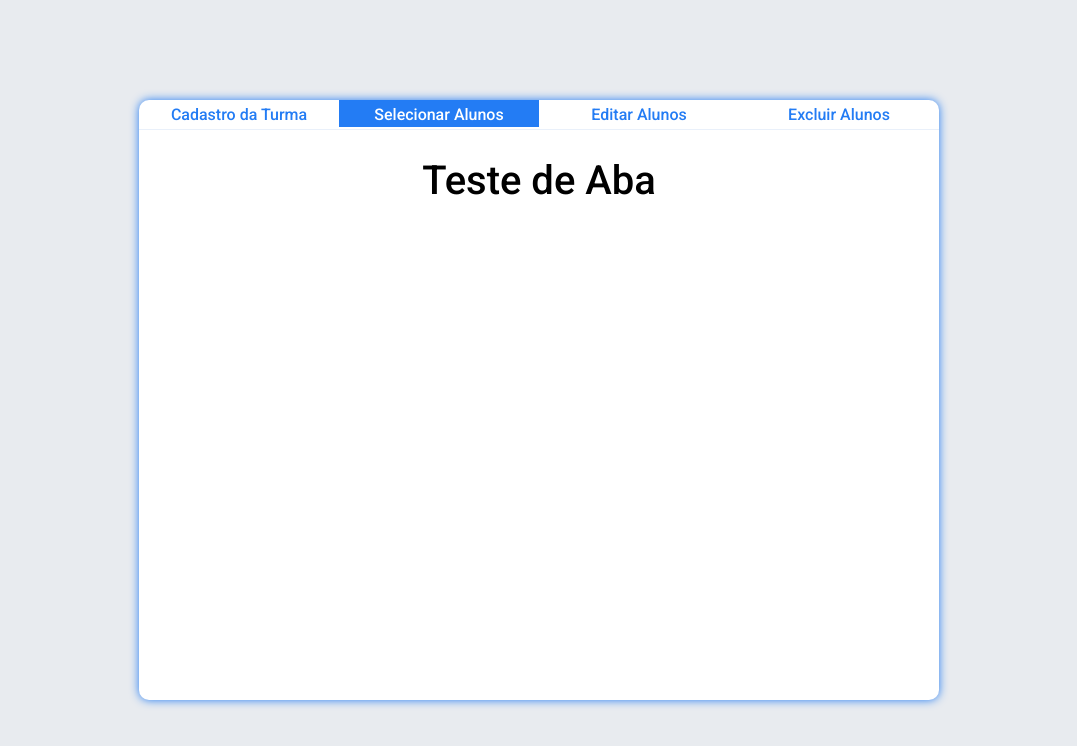
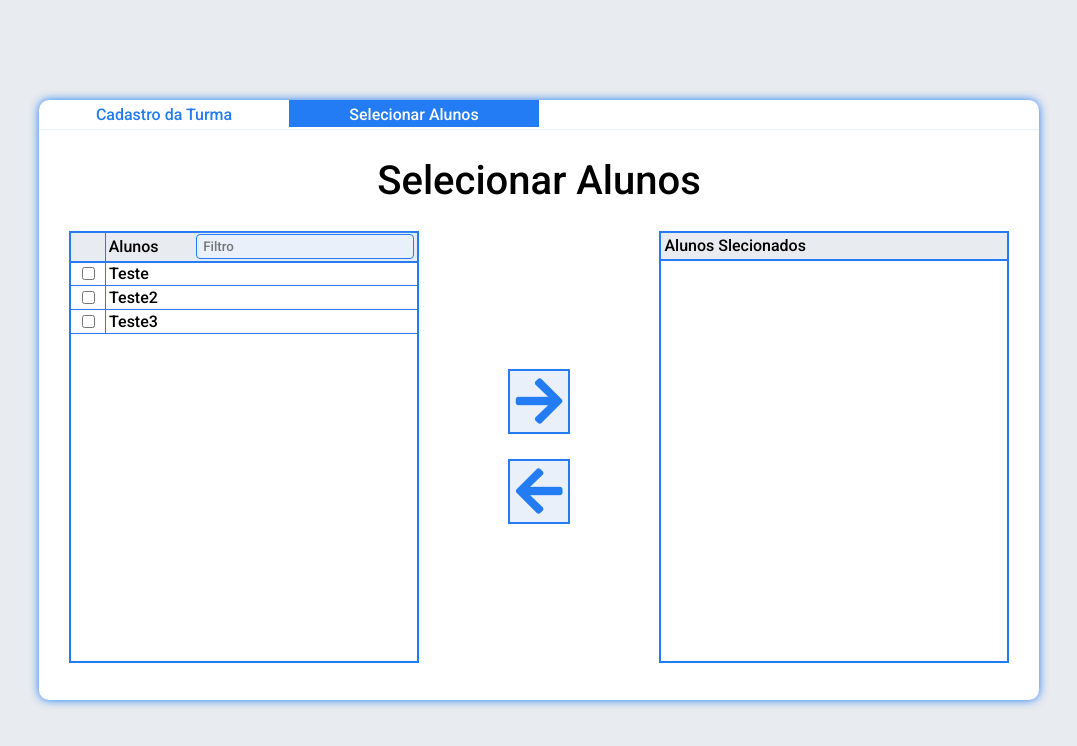
Before and after one commit to LucasKohler/Components-test, a plain HTML site: page tab-menu/index.html in a window 1280 px wide. Both pictures are taken after a click on the element "Selecionar Alunos". Shown: the whole page, without its empty margins (101-1178 px from the left). Drawn offline with Linux system fonts and the light colour scheme.

Commit message:
segunda aba finalizada

```diff
--- a/tab-menu/index.html
+++ b/tab-menu/index.html
@@ -6,6 +6,13 @@
 			href="https://fonts.googleapis.com/css2?family=Roboto:wght@500&display=swap"
 			rel="stylesheet"
 		/>
+		<link
+			rel="stylesheet"
+			href="https://use.fontawesome.com/releases/v5.14.0/css/all.css"
+			integrity="sha384-HzLeBuhoNPvSl5KYnjx0BT+WB0QEEqLprO+NBkkk5gbc67FTaL7XIGa2w1L0Xbgc"
+			crossorigin="anonymous"
+		/>
+
 		<meta charset="UTF-8" />
 		<meta name="viewport" content="width=device-width, initial-scale=1.0" />
 		<title>Document</title>
@@ -15,8 +22,6 @@
 			<div class="tabs">
 				<div class="tab selected" id="create">Cadastro da Turma</div>
 				<div class="tab" id="list">Selecionar Alunos</div>
-				<div class="tab" id="edit">Editar Alunos</div>
-				<div class="tab" id="delete">Excluir Alunos</div>
 			</div>
 			<div class="content">
 				<h1>Cadastro da Turma</h1>
@@ -63,13 +68,75 @@
 			</div>
 
 			<div class="content">
-				<h1>Teste de Aba</h1>
-			</div>
-			<div class="content">
-				<h1>Teste de aba 2</h1>
-			</div>
-			<div class="content">
-				<h1>Teste de aba 3</h1>
+				<h1>Selecionar Alunos</h1>
+				<div class="main-container">
+					<div class="container">
+						<div class="row">
+							<div class="col-header"></div>
+							<header>
+								<span>Alunos</span
+								><input
+									type="text"
+									name="search"
+									id="search"
+									placeholder="Filtro"
+								/>
+							</header>
+						</div>
+
+						<div class="container-aux" id="students">
+							<div class="container-row">
+								<div class="col-10">
+									<input
+										type="checkbox"
+										name="studentCheck"
+										id="studentCheck"
+										value="teste"
+									/>
+								</div>
+								<div class="col-90">Teste</div>
+							</div>
+
+							<div class="container-row">
+								<div class="col-10">
+									<input
+										type="checkbox"
+										name="studentCheck"
+										id="studentCheck"
+										value="teste2"
+									/>
+								</div>
+								<div class="col-90">Teste2</div>
+							</div>
+
+							<div class="container-row">
+								<div class="col-10">
+									<input
+										type="checkbox"
+										name="studentCheck"
+										id="studentCheck"
+										value="teste3"
+									/>
+								</div>
+								<div class="col-90">Teste3</div>
+							</div>
+						</div>
+					</div>
+					<div class="buttons">
+						<button id="to-right">
+							<i class="fas fa-arrow-right fa-4x"></i>
+						</button>
+						<button id="to-left">
+							<i class="fas fa-arrow-left fa-4x"></i>
+						</button>
+					</div>
+
+					<!-- right container-->
+					<div class="container-selected">
+						<header>Alunos Slecionados</header>
+						<div class="container-aux" id="selectedStudents"></div>
+					</div>
+				</div>
 			</div>
 		</div>
 	</body>
--- a/tab-menu/script.js
+++ b/tab-menu/script.js
@@ -1,5 +1,10 @@
 const tabs = document.getElementsByClassName('tab');
 const content = document.getElementsByClassName('content');
+const toRight = document.getElementById('to-right');
+const toLeft = document.getElementById('to-left');
+const students = document.getElementById('students');
+const selectedStudentsContainer = document.getElementById('selectedStudents');
+const selectedStudents = [];
 
 //Moving class selected to the new selected tab
 function tabStyle(tab) {
@@ -16,6 +21,48 @@ function showContent(index) {
 	content[index].style.display = 'flex';
 }
 
+function moveStudent() {
+	const checkboxes = document.querySelectorAll(
+		'input[name="studentCheck"]:checked'
+	);
+	for (let checkbox of checkboxes) {
+		let parentRM = checkbox.parentNode.parentNode;
+		parentRM.remove();
+		let z = document.createElement('div');
+		z.classList.add('studentList');
+		z.innerHTML = checkbox.value;
+		selectedStudentsContainer.appendChild(z);
+		selectedStudents.push(z);
+		z.addEventListener('click', () => addClass(z));
+	}
+}
+
+//Move student from right to left
+function returnStudent() {
+	const checkedStudents = document.querySelectorAll('.studentList.selected');
+	for (let student of checkedStudents) {
+		let z = `
+		<div class="container-row">
+			<div class="col-10">
+				<input
+					type="checkbox"
+					name="studentCheck"
+					id="studentCheck"
+					value="${student.textContent}"
+				/>
+			</div>
+			<div class="col-90">${student.textContent}</div>
+		</div>
+		`;
+		student.remove();
+		students.innerHTML += z;
+	}
+}
+
+function addClass(student) {
+	student.classList.toggle('selected');
+}
+
 //attaches an event handler to all tabs
 for (let i = 0; i < tabs.length; i++) {
 	tabs[i].addEventListener('click', () => {
@@ -25,3 +72,7 @@ for (let i = 0; i < tabs.length; i++) {
 }
 
 content[0].style.display = 'flex';
+
+toRight.addEventListener('click', () => moveStudent());
+
+toLeft.addEventListener('click', () => returnStudent());
--- a/tab-menu/style.css
+++ b/tab-menu/style.css
@@ -26,7 +26,7 @@ body {
 }
 
 .tab-menu {
-	width: 800px;
+	width: 1000px;
 	height: 600px;
 	background-color: #fff;
 	border-radius: 10px;
@@ -47,7 +47,6 @@ body {
 	font-size: 100%;
 	transition: background 0.2s ease;
 	text-align: center;
-	vertical-align: center;
 }
 
 .tab:hover {
@@ -78,6 +77,8 @@ body {
 .content {
 	display: none;
 	flex-direction: column;
+	height: 100%;
+	overflow: hidden;
 }
 
 .row {
@@ -90,12 +91,13 @@ body {
 }
 
 .col-25 {
+	width: 25%;
 	margin-left: 2%;
 	margin-top: 1vh;
 }
 
 .col-75 {
-	flex-basis: 75%;
+	width: 75%;
 	margin-top: 1vh;
 	margin-right: 3%;
 }
@@ -108,12 +110,12 @@ input[type='text'],
 select,
 textarea {
 	width: 100%;
-	padding: 12px;
+	padding: 2%;
 	border: 1px solid var(--main-color);
 	border-radius: 4px;
 	margin: 0, 0, 0, 0;
 	background-color: var(--secundary-color);
-	outline: none !important;
+	outline: none;
 	border: 1.5px solid var(--main-color);
 	box-shadow: 0 0 2.5px var(--secundary-color);
 }
@@ -152,3 +154,163 @@ h1 {
 	background-color: var(--main-color);
 	color: white;
 }
+
+.container-aux {
+	height: 100%;
+	overflow: auto;
+}
+
+.main-container {
+	display: flex;
+	height: 80%;
+	width: 100%;
+	justify-content: space-between;
+}
+
+.container {
+	display: flex;
+	flex-direction: column;
+	border: 2px solid var(--main-color);
+	height: 90%;
+	width: 35%;
+	margin-left: 3%;
+}
+
+.container .row {
+	display: flex;
+	height: 7%;
+}
+
+.container header {
+	width: 90%;
+	height: 100%;
+	background-color: var(--body-bg-color);
+	border-bottom: 2px solid var(--main-color);
+	text-align: left;
+	display: flex;
+	align-items: center;
+	justify-content: space-between;
+}
+
+.container header span {
+	margin-left: 1%;
+}
+
+.container header input[type='text'] {
+	width: 70%;
+	height: 90%;
+	margin-right: 1%;
+}
+
+.col-header {
+	width: 10%;
+	height: 100%;
+	background-color: var(--body-bg-color);
+	border-right: 1px solid var(--main-color);
+	border-bottom: 2px solid var(--main-color);
+}
+
+.container-row {
+	display: flex;
+	height: 6%;
+}
+
+.col-10 {
+	width: 10%;
+	height: 100%;
+	background-color: #fff;
+	border-right: 1px solid var(--main-color);
+	border-bottom: 1px solid var(--main-color);
+	display: flex;
+	align-items: center;
+	justify-content: center;
+}
+
+.col-90 {
+	width: 90%;
+	height: 100%;
+	background-color: #fff;
+	border-bottom: 1px solid var(--main-color);
+	text-align: left;
+	vertical-align: center;
+	display: flex;
+	align-items: center;
+	padding-left: 1%;
+}
+
+.container-selected {
+	border: 2px solid var(--main-color);
+	height: 90%;
+	width: 35%;
+	margin-right: 3%;
+	display: flex;
+	flex-direction: column;
+	overflow: auto;
+}
+
+.container-selected header {
+	width: 100%;
+	height: 7%;
+	background-color: var(--body-bg-color);
+	border-bottom: 2px solid var(--main-color);
+	text-align: left;
+	display: flex;
+	align-items: center;
+	padding-left: 1%;
+}
+
+.studentList {
+	margin-left: 1%;
+	margin-right: 1%;
+	margin-top: 2.5%;
+	cursor: pointer;
+}
+
+.studentList.selected {
+	background-color: var(--main-color);
+	color: #fff;
+}
+
+.buttons {
+	height: 90%;
+	display: flex;
+	flex-direction: column;
+	align-items: center;
+	justify-content: center;
+}
+
+.buttons button:nth-child(1) {
+	height: 15%;
+	margin-bottom: 20%;
+	border: 2px solid var(--main-color);
+	background-color: var(--secundary-color);
+	outline: none;
+	color: var(--main-color);
+	cursor: pointer;
+}
+
+.buttons button:nth-child(2) {
+	height: 15%;
+	margin-top: 20%;
+	border: 2px solid var(--main-color);
+	background-color: var(--secundary-color);
+	outline: none;
+	color: var(--main-color);
+	cursor: pointer;
+}
+
+.buttons button:nth-child(1):hover,
+.buttons button:nth-child(2):hover {
+	transition: background 0.2s ease;
+	background-color: var(--main-color);
+	color: #fff;
+	border-color: #fff;
+}
+
+.buttons button:nth-child(1):active,
+.buttons button:nth-child(2):active {
+	transition: background 0.1s;
+	background-color: #fff;
+	color: var(--main-color);
+	border-color: var(--main-color);
+}
```
